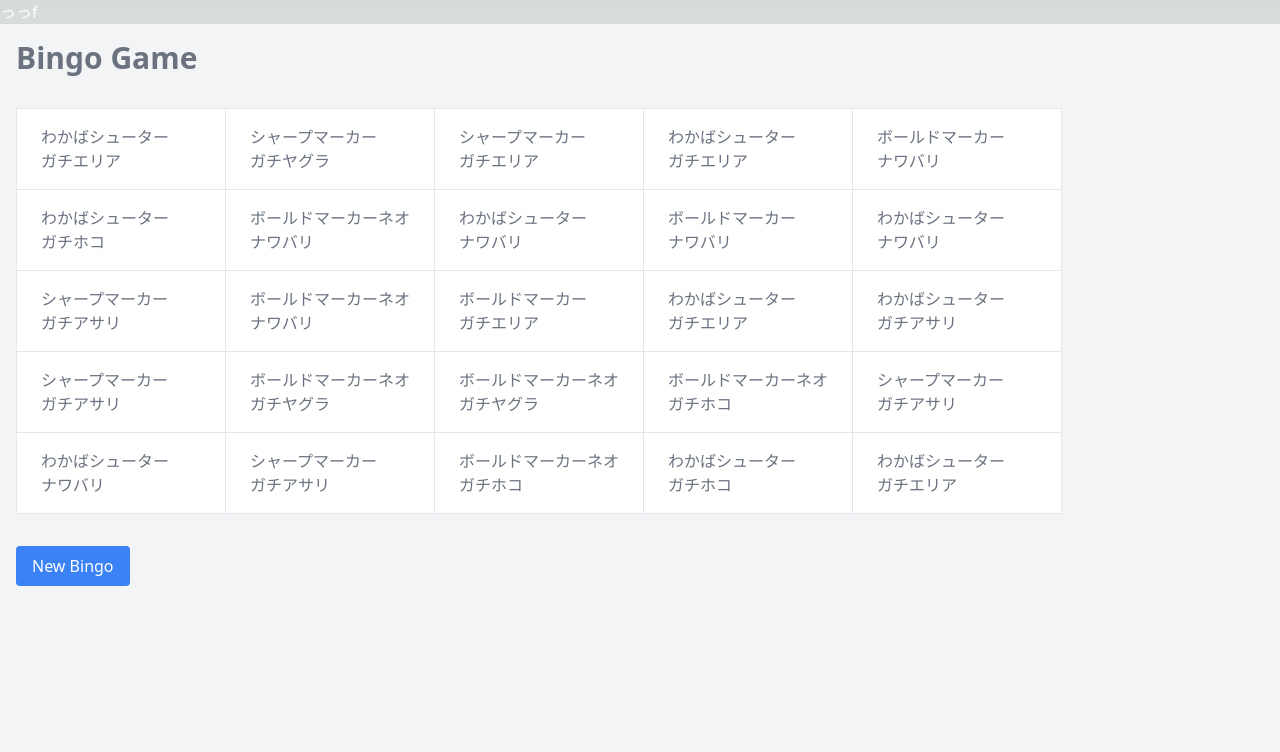
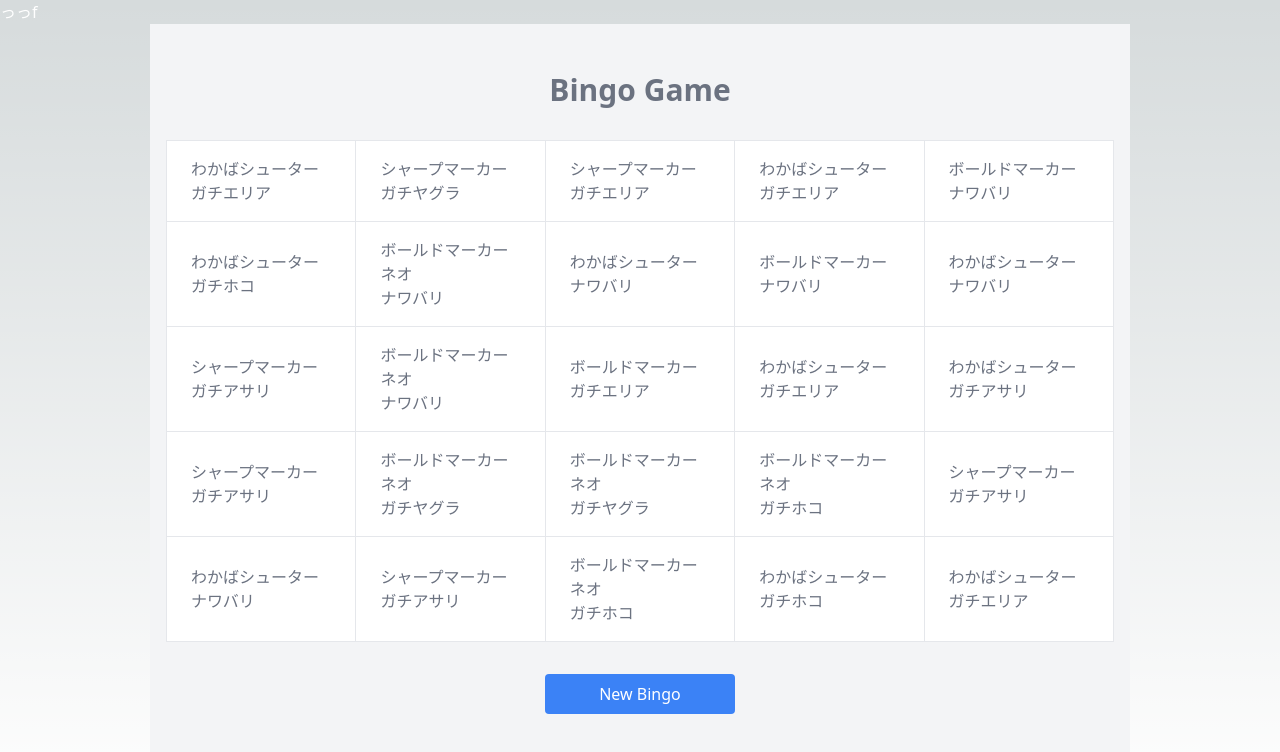
Before and after one commit to ryouhei0705/enjoyspla, a Next.js app: page / in a window 1280 px wide. Shown: the top 752 px of the page. Built offline with nearby package versions, Linux system fonts and the light colour scheme.

Commit message:
タイトルと再生成ボタンを中央よせ

```diff
--- a/pages/bingo.tsx
+++ b/pages/bingo.tsx
@@ -84,7 +84,7 @@ const Bingo = () => {
 
 
     return (
-        <div className={styles.all}>
+        <div className={styles.container}>
             <Head>
                 <meta name="viewport" content="width=device-width, initial-scale=1.0" />
             </Head>
--- a/styles/bingo.module.scss
+++ b/styles/bingo.module.scss
@@ -1,23 +1,26 @@
-.all{
+.container{
     flex-direction: column;
-    justify-content: center;
-    align-items: center;
-    max-width: 100%;
+    // justify-content: center;
+    // align-items: center;
+    max-width: 980px;
     min-height: 100vh;
+    margin: auto;
     padding: 1rem;
     background: #f3f4f6;
 }
 
 .title{
-    margin-bottom: 2rem;
+    width: 100%;
+    margin: 2rem 0;
     color:#6b7280;
     font-weight: 700;
     font-size: 1.875rem;
     line-height: 2.25rem;
+    text-align: center;
 }
 
 .bingoTable{
-    max-width: 100%;
+    width: 100%;
     border-collapse: collapse;
 }
 
@@ -56,7 +59,8 @@
 }
 
 .regenerate{
-    margin-top: 2rem;
+    width: 20%;
+    margin:2rem 40%;
     padding-top: 0.5rem;
     padding-right: 1rem;
     padding-bottom: 0.5rem;
```
